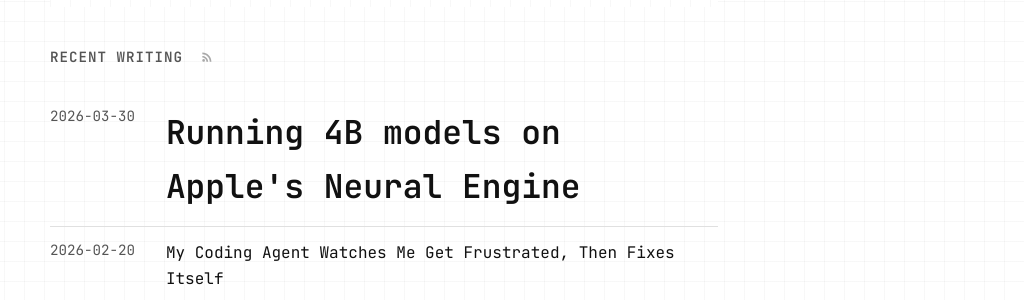
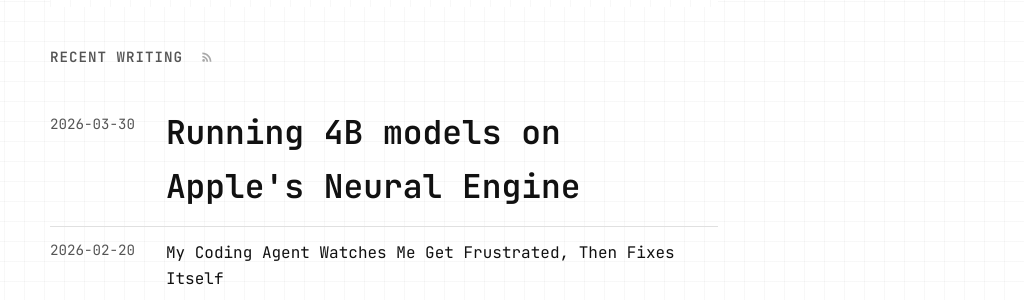
Before and after one commit to skyfallsin/skyfallsin.github.io, a Jekyll site: the page built from index.md, in a window 1280 px wide. Shown: the part 139-439 px from the top of the page, without its empty margins (256-1280 px from the left). Built offline with Jekyll 4.4.1, drawn with Linux system fonts in a browser that asks for light colours; nearby versions of some CDN libraries.

Commit message:
style: align date and title text in featured post list entry
The featured (first) post entry has a much larger title font (~33px)
than the date (~14px). With align-items: start, both boxes started
at the same y-position but the larger line-height on the title pushed
its text lower. Added padding-top: 0.45em on the first entry's date
column to compensate, bringing text tops within 1px.

```diff
--- a/_layouts/default.html
+++ b/_layouts/default.html
@@ -842,6 +842,9 @@
       flex-shrink: 0;
       width: 100px;
     }
+    .post-list--home .post-entry:first-child .post-date-col {
+      padding-top: 0.45em;
+    }
     .post-thumb {
       width: 100px;
       height: 100px;
```
